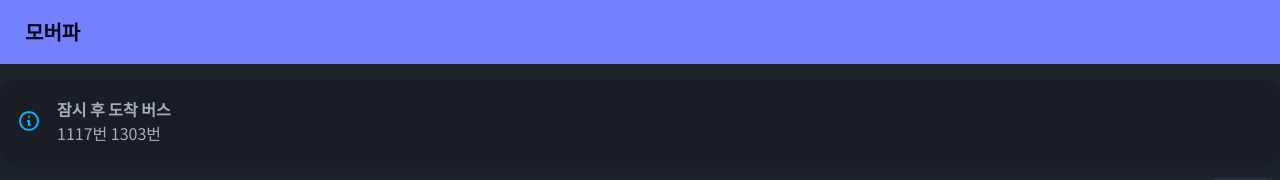
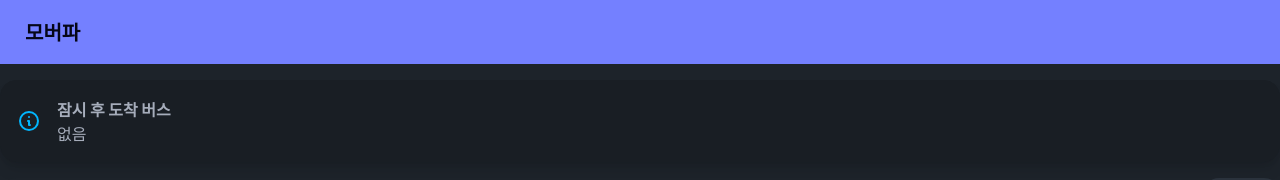
Before and after one commit to hufs-opensw-7/bus-finder, a React (Create React App) app: page / in a window 1280 px wide. Shown: the top 180 px of the page. Built offline with nearby package versions, Linux system fonts and the light colour scheme.

Commit message:
Add arrivingsoon card

```diff
--- a/src/components/MainPage/ArrivingSoonCard.js
+++ b/src/components/MainPage/ArrivingSoonCard.js
@@ -1,13 +1,57 @@
+import React from 'react';
+import api from "../../api/api.json";
+
 function ArrivingSoon() {
+    // 현재 시간을 가져오는 함수
+    const getCurrentTime = () => {
+        const now = new Date();
+        const hours = String(now.getHours()).padStart(2, '0');
+        const minutes = String(now.getMinutes()).padStart(2, '0');
+        return `${hours}:${minutes}`;
+    };
+
+    // 현재 시간
+    const currentTime = getCurrentTime();
+
+    // 버스 도착 예정 시간을 파싱하여 현재 시간과 비교하고, 2분 이내에 도착하는 버스 번호들을 가져오는 함수
+    const getClosestBuses = () => {
+        const closestBuses = [];
+        api.forEach(bus => {
+            const schedules = bus.schedule.weekday; // 또는 주말에 따라 선택
+            schedules.forEach(time => {
+                if (isClose(time, currentTime)) {
+                    closestBuses.push(bus.bus_number);
+                }
+            });
+        });
+        return closestBuses;
+    };
+
+    // 현재 시간과 버스 도착 시간을 비교하여 2분 이내에 도착하는지 확인하는 함수
+    const isClose = (busTime, currentTime) => {
+        const [busHour, busMinute] = busTime.split(':').map(Number);
+        const [currentHour, currentMinute] = currentTime.split(':').map(Number);
+        const busTimestamp = busHour * 60 + busMinute;
+        const currentTimestamp = currentHour * 60 + currentMinute;
+        return busTimestamp - currentTimestamp <= 2 && busTimestamp - currentTimestamp >= 0;
+    };
+
+    // 가장 가까운 시간에 도착하는 버스 번호들
+    const closestBuses = getClosestBuses();
+
     return (
         <div role="alert" className="alert shadow-lg my-4">
             <svg xmlns="http://www.w3.org/2000/svg" fill="none" viewBox="0 0 24 24" className="stroke-info shrink-0 w-6 h-6"><path strokeLinecap="round" strokeLinejoin="round" strokeWidth="2" d="M13 16h-1v-4h-1m1-4h.01M21 12a9 9 0 11-18 0 9 9 0 0118 0z"></path></svg>
             <div>
                 <h3 className="font-bold text-sm lg:text-base">잠시 후 도착 버스</h3>
-                <div className="text-sm lg:text-base">1117번 1303번</div>
+                {closestBuses.length > 0 ? (
+                    <div className="text-sm lg:text-base">{closestBuses.join(' ')}</div>
+                ) : (
+                    <div className="text-sm lg:text-base">없음</div>
+                )}
             </div>
         </div>
-    )
+    );
 }
 
 export default ArrivingSoon;
```
